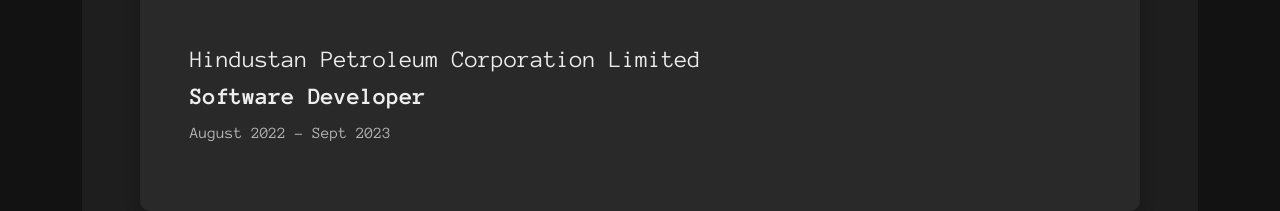
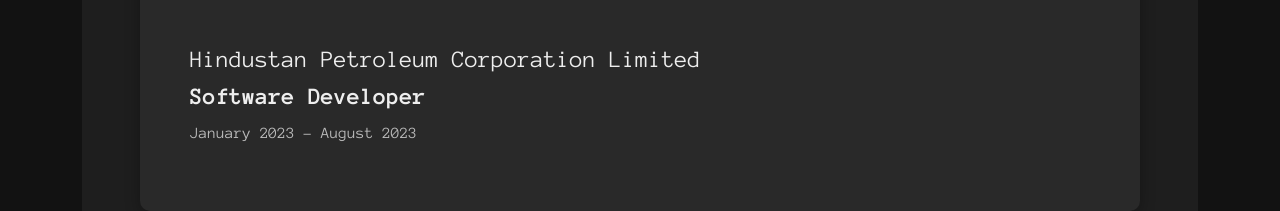
Before and after one commit to SrihariTadala/my-portfolio, a React (Create React App) app: page / in a window 1280 px wide. Shown: the part 2040-2251 px from the top of the page. Built offline with nearby package versions, Linux system fonts and the light colour scheme.

Commit message:
Update Data.js

```diff
--- a/src/Data.js
+++ b/src/Data.js
@@ -17,7 +17,7 @@ const workExperience = [
     {
         title: "Software Developer",
         company: "Hindustan Petroleum Corporation Limited",
-        period: "August 2022 - Sept 2023",
+        period: "January 2023 - August 2023",
     },
 
 ];
```
